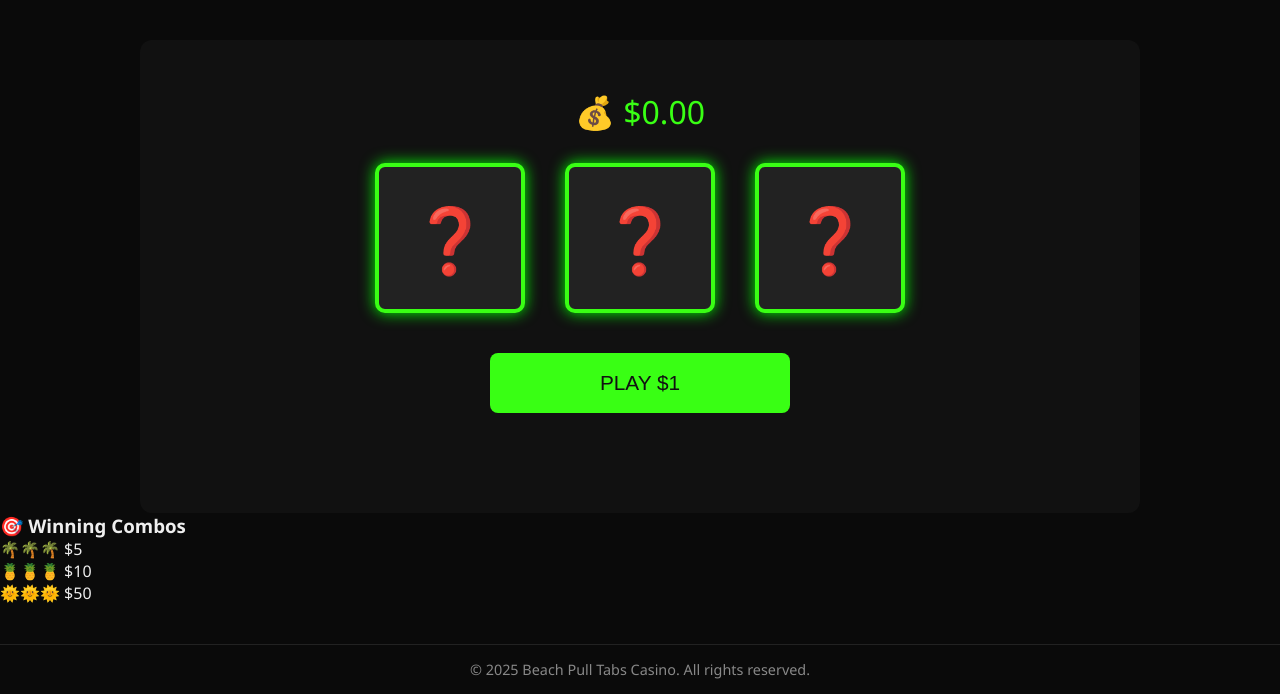
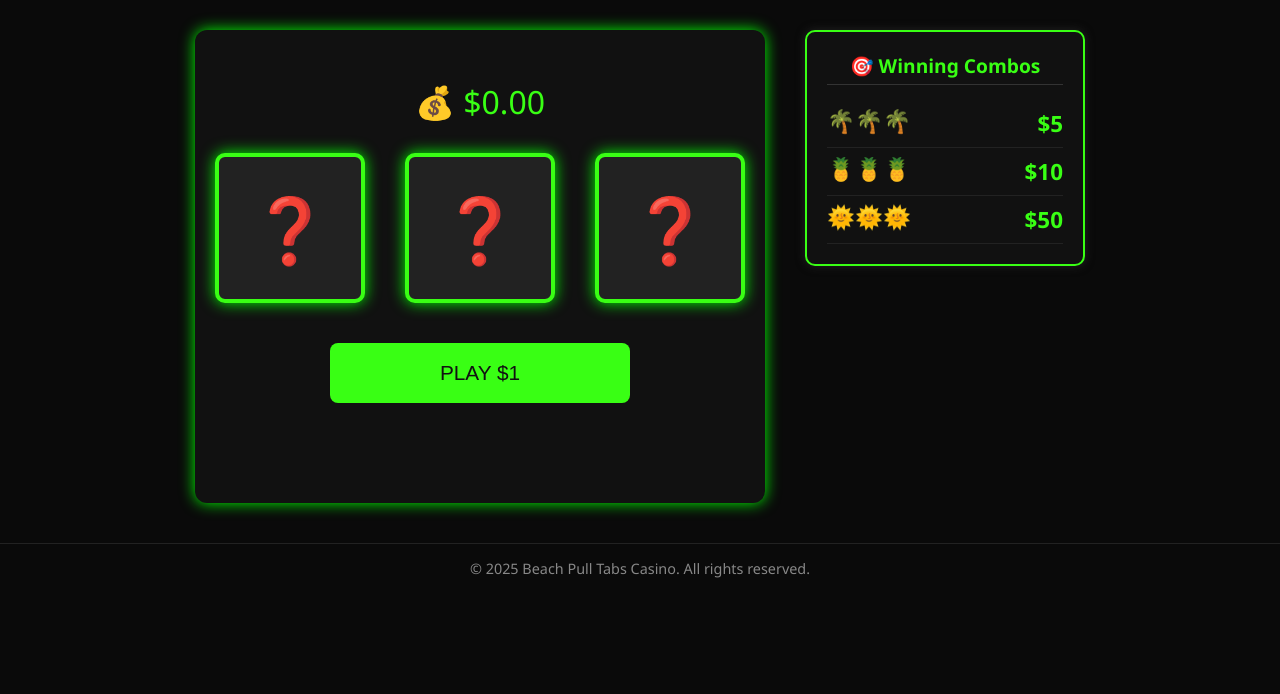
Before and after one commit to bulldawg395/pulltab-game, a Flask app: page / in a window 1280 px wide. Shown: the part 120-814 px from the top of the page. After the commit the page ends 698 px from the top, so only its background shows below. Run offline with Flask 3, Linux system fonts and the light colour scheme; the visitor is signed in with stand-in values (Sample User, id 1); data comes from the database, SQL or seed files in the repository.

Commit message:
style.css

```diff
--- a/static/style.css
+++ b/static/style.css
@@ -93,17 +93,24 @@ nav a:hover {
   background: #51ff2a;
 }
 
-/* -------- GAME BOX -------- */
+/* -------- GAME LAYOUT -------- */
+
+.game-layout {
+  display: flex;
+  justify-content: center;
+  align-items: flex-start;
+  gap: 40px;
+  flex-wrap: wrap;
+  padding-top: 30px;
+}
 
 .game-box {
   text-align: center;
   background: #111;
   padding: 50px 20px;
   border-radius: 12px;
-  margin-top: 40px;
   max-width: 1000px;
-  margin-left: auto;
-  margin-right: auto;
+  box-shadow: 0 0 15px #0f0;
 }
 
 .balance {
@@ -131,16 +138,6 @@ nav a:hover {
   align-items: center;
   justify-content: center;
   box-shadow: 0 0 15px #0f0;
-}
-
-.reel-container.spin .reel {
-  animation: spin 0.2s ease-in-out infinite alternate;
-}
-
-@keyframes spin {
-  to {
-    transform: translateY(-10px);
-  }
 }
 
 #playBtn {
@@ -173,44 +170,42 @@ nav a:hover {
   color: #fff;
 }
 
-/* -------- INFO PAGE -------- */
+/* -------- PAYOUTS PANEL -------- */
 
-.info-page {
-  max-width: 800px;
-  margin: 40px auto;
+.payouts-box {
+  background: #111;
+  border: 2px solid #39ff14;
   padding: 20px;
-  background: #111;
   border-radius: 10px;
-  box-shadow: 0 0 12px #222;
-  text-align: center;
+  color: #fff;
+  box-shadow: 0 0 10px #222;
+  width: 280px;
 }
 
-.info-page h2 {
-  margin-top: 30px;
+.payouts-box h3 {
   margin-bottom: 15px;
+  font-size: 1.2rem;
   color: #39ff14;
+  text-align: center;
+  border-bottom: 1px solid #333;
+  padding-bottom: 5px;
 }
 
-.info-page p {
-  margin-top: 10px;
-  font-size: 1.1rem;
+.payout-line {
+  display: flex;
+  justify-content: space-between;
+  font-size: 1.4rem;
+  padding: 8px 0;
+  border-bottom: 1px solid #222;
 }
 
-.info-page table {
-  width: 100%;
-  background: rgba(255, 255, 255, 0.05);
-  border-collapse: collapse;
-  color: #fff;
-  margin-top: 20px;
-  border-radius: 6px;
-  overflow: hidden;
+.combo {
+  font-family: monospace;
 }
 
-.info-page th,
-.info-page td {
-  padding: 15px;
-  border: 1px solid #444;
-  font-size: 1rem;
+.amount {
+  color: #39ff14;
+  font-weight: bold;
 }
 
 /* -------- FOOTER -------- */
```
